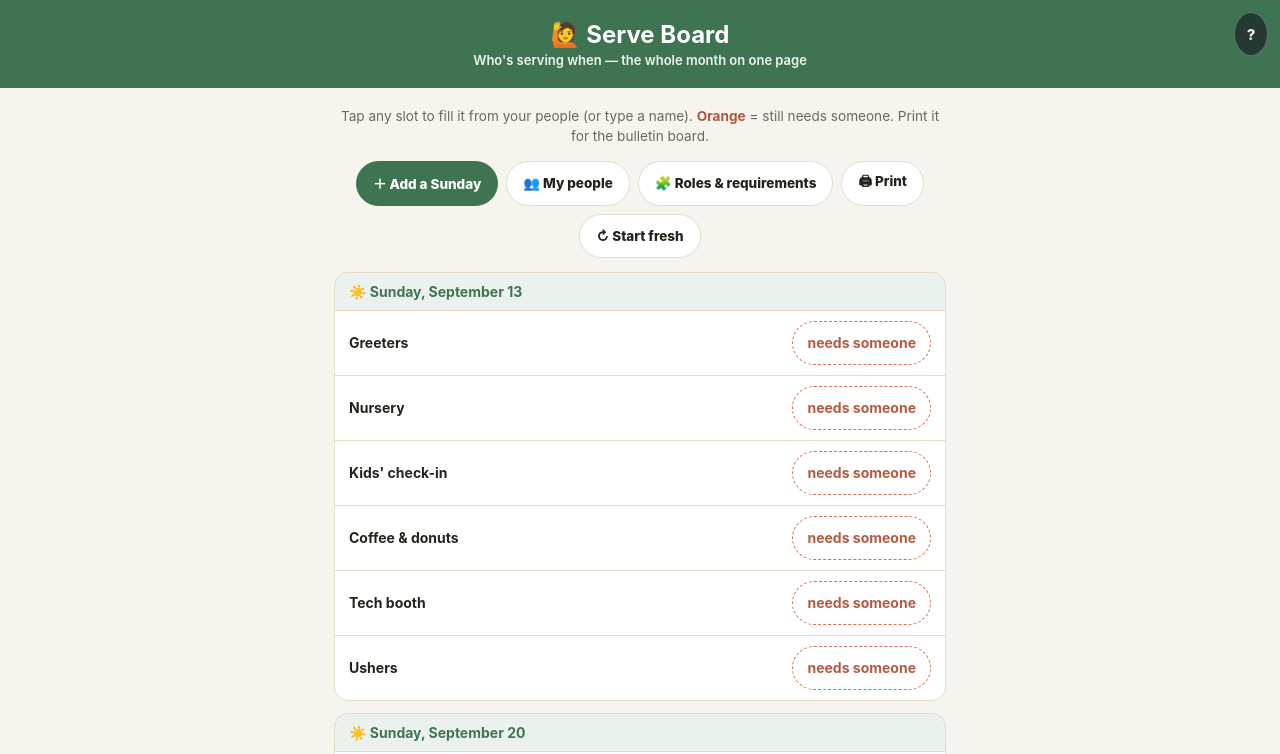
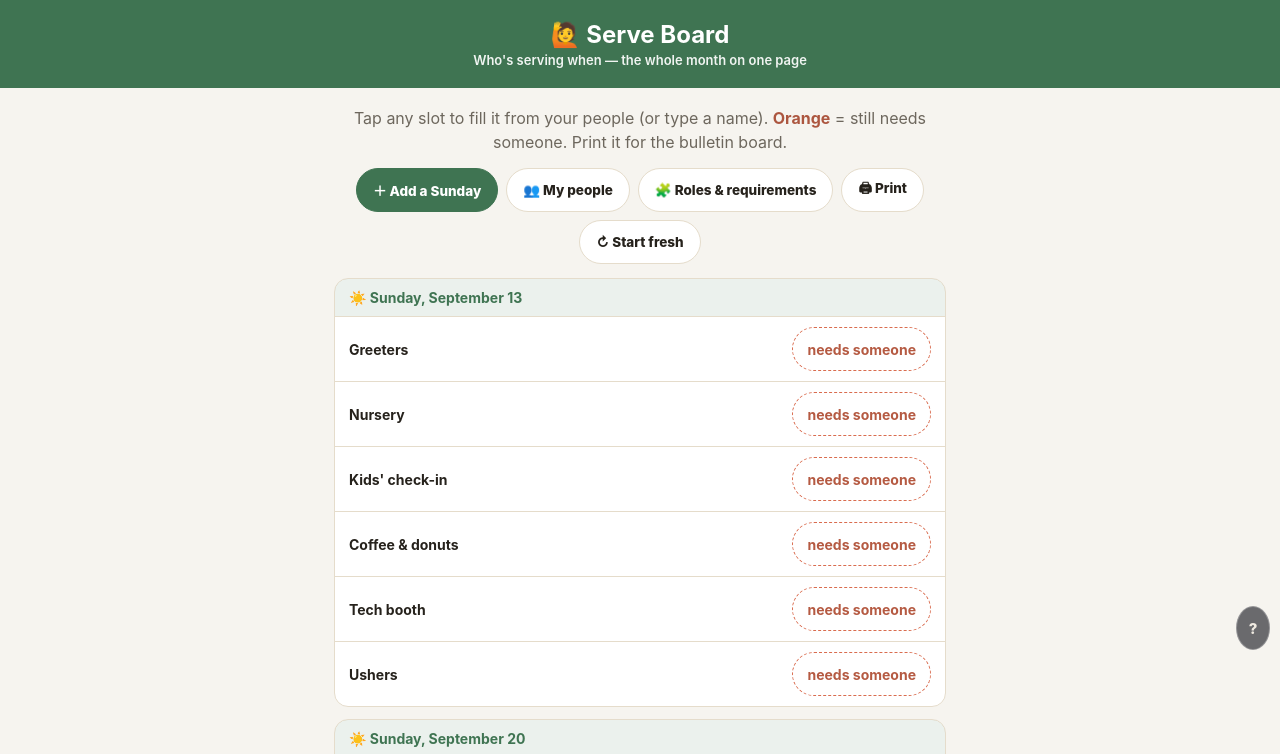
Before and after one commit to JerryWins1/daraja-apps, a plain HTML site: page church-serve/index.html in a window 1280 px wide. Both pictures are taken after a click on the button "Start with my people →". Shown: the top 754 px of the page. Drawn offline with Linux system fonts and the light colour scheme.

Commit message:
update church-serve/index.html

```diff
--- a/church-serve/index.html
+++ b/church-serve/index.html
@@ -486,33 +486,40 @@ render();
 
 <script>if('serviceWorker' in navigator){ navigator.serviceWorker.register('sw.js').catch(function(){}); }</script>
 
-<style id="daraja-readable-v3-css">
-  /* ── nothing smaller than 13px, ever. This is an audience with reading glasses. ── */
-  body, p, li, td, label, span, small, .hint, .small, .sub { font-size: max(13px, 1em); }
-  small, .small, .hint { font-size: max(13.5px, .85em); }
 
-  /* ── a fingertip is about 44px. Links and dropdowns were missed the first time. ── */
-  button, .btn, a.btn, [role="button"], select, input[type="checkbox"], input[type="radio"] { min-height: 44px; }
-  select { min-height: 44px; }
-  nav button, .pills button, .chips button { min-height: 40px; }
 
-  /* ── iOS zooms the page whenever a box is under 16px. Some apps set it inline,
-     which beats a plain rule, so this one has to insist. ── */
+
+
+<style id="daraja-readable-v4-css">
+  /* ── nothing below 13px, and typing boxes never below 16px (iOS zoom) ── */
+  body, p, li, td, label, span, small, .hint, .small { font-size: max(13px, 1em); }
   input, textarea, select { font-size: max(16px, 1em) !important; }
 
-  /* ── the version line is how Jerry checks which copy he has; it was at 3.4:1 ── */
-  footer, .foot, #ver, .ver, .v, .version { opacity: 1; }
+  /* ── a fingertip is 44px. Links styled as buttons were still slipping through. ── */
+  button, .btn, a.btn, [role="button"], select,
+  input[type="checkbox"], input[type="radio"], input[type="submit"], input[type="button"] {
+    min-height: 44px;
+  }
+  button, .btn, a.btn, [role="button"] {
+    padding-top: max(8px, var(--dj-pt, 0px));
+    padding-bottom: max(8px, var(--dj-pb, 0px));
+  }
+  /* small chips and nav items get 40px, which is still a comfortable target */
+  nav button, .pills button, .chips button, .tabs button { min-height: 40px !important; }
+
+  /* ── the floating helper must never share space with a header or a bar ── */
+  #djHelp { top: auto !important; bottom: calc(150px + env(safe-area-inset-bottom)) !important;
+            right: 10px !important; z-index: 55 !important; }
 </style>
-<script id="daraja-readable-v3-js">
-/* ═══ Readability corrector ═══
-   Measured across 26 apps at iPhone size: 25 places where text sat below the readable
-   limit — the version line at 3.4:1 and the "daraja studio" footer at 2.0:1 in nearly
-   every app. Rather than hand-tune 26 palettes, this measures each piece of text against
-   what is actually behind it and lifts it until it passes. Hue is preserved, so nothing
-   changes character; only the ones that fail are touched.  4.5:1 for body text,
-   3:1 for large text — the published readable minimums. */
+<script id="daraja-readable-v4-js">
+/* ═══ Readability corrector v4 ═══
+   v3 had a bug of my own making: it decided which way to move a colour purely from the
+   background's lightness, so white text on a mid-blue button was pushed *whiter* — no help
+   at all. It now tries both directions and takes whichever actually reaches the target with
+   the smaller change. Also labels boxes that have nothing to announce, using the words
+   already sitting next to them. */
 (function(){
-  if(window.__djReadable) return; window.__djReadable = true;
+  if(window.__djReadable4) return; window.__djReadable4 = true;
 
   var rgb = function(c){ return (String(c).match(/[\d.]+/g)||[0,0,0]).slice(0,3).map(Number); };
   var lum = function(c){
@@ -521,69 +528,94 @@ render();
   };
   var ratio = function(a,b){ var l1=lum(a), l2=lum(b); return (Math.max(l1,l2)+0.05)/(Math.min(l1,l2)+0.05); };
 
-  /* what is really behind this text — gradients and images count as their parent's tone */
   function behind(el){
     var n = el;
     while(n && n !== document.documentElement){
-      var cs = getComputedStyle(n);
-      var c = cs.backgroundColor;
+      var cs = getComputedStyle(n), c = cs.backgroundColor;
       if(c && !/rgba?\(0,\s*0,\s*0,\s*0\)|transparent/.test(c)){
-        var a = rgb(c), al = (String(c).match(/[\d.]+/g)||[])[3];
-        if(al === undefined || parseFloat(al) > 0.55) return 'rgb('+a[0]+','+a[1]+','+a[2]+')';
+        var parts = (String(c).match(/[\d.]+/g)||[]);
+        if(parts[3] === undefined || parseFloat(parts[3]) > 0.55)
+          return 'rgb('+parts[0]+','+parts[1]+','+parts[2]+')';
       }
-      if(cs.backgroundImage && cs.backgroundImage !== 'none') return null;  /* can't measure a gradient safely */
+      if(cs.backgroundImage && cs.backgroundImage !== 'none') return null;
       n = n.parentElement;
     }
     return getComputedStyle(document.body).backgroundColor || 'rgb(255,255,255)';
   }
 
+  /* try darker AND lighter; keep whichever reaches the target with the least change */
   function lift(color, bg, need){
-    var c = rgb(color), b = rgb(bg);
-    var goingLighter = lum(bg) < 0.5;
-    for(var step = 1; step <= 24; step++){
-      var f = step / 24;
-      var nc = c.map(function(v){ return goingLighter ? v + (255-v)*f : v * (1-f); });
-      var s = 'rgb('+nc.map(Math.round).join(',')+')';
-      if(ratio(s, bg) >= need) return s;
-    }
-    return goingLighter ? 'rgb(255,255,255)' : 'rgb(0,0,0)';
+    var c = rgb(color);
+    var best = null, bestStep = 99;
+    [true, false].forEach(function(lighter){
+      for(var step = 1; step <= 24; step++){
+        var f = step/24;
+        var nc = c.map(function(v){ return lighter ? v + (255-v)*f : v*(1-f); });
+        var s = 'rgb('+nc.map(Math.round).join(',')+')';
+        if(ratio(s, bg) >= need){
+          if(step < bestStep){ bestStep = step; best = s; }
+          break;
+        }
+      }
+    });
+    return best || (lum(bg) > 0.5 ? 'rgb(0,0,0)' : 'rgb(255,255,255)');
   }
 
-  function pass(){
+  function fixContrast(){
     var fixed = 0;
     var nodes = document.querySelectorAll('p,span,li,td,label,small,h1,h2,h3,h4,div,a,button,strong,b,em,i');
     for(var i = 0; i < nodes.length && i < 900; i++){
       var el = nodes[i];
       if(el.children.length) continue;
-      var txt = (el.textContent||'').trim();
-      if(txt.length < 2) continue;
+      if((el.textContent||'').trim().length < 2) continue;
       var cs = getComputedStyle(el);
-      if(cs.display === 'none' || cs.visibility === 'hidden') continue;
-      var r = el.getBoundingClientRect();
-      if(!r.width || !r.height) continue;
-      var bg = behind(el);
-      if(!bg) continue;
+      if(cs.display==='none' || cs.visibility==='hidden') continue;
+      var r = el.getBoundingClientRect(); if(!r.width || !r.height) continue;
+      var bg = behind(el); if(!bg) continue;
       var size = parseFloat(cs.fontSize), bold = parseInt(cs.fontWeight,10) >= 700;
       var need = (size >= 24 || (size >= 18.66 && bold)) ? 3 : 4.5;
       if(ratio(cs.color, bg) >= need) continue;
-      el.style.color = lift(cs.color, bg, need);
-      /* a faded parent can undo the correction */
+      el.style.setProperty('color', lift(cs.color, bg, need), 'important');
       var op = parseFloat(cs.opacity);
       if(op < 1 && op > 0) el.style.opacity = '1';
       fixed++;
     }
-    window.__djReadableFixed = (window.__djReadableFixed||0) + fixed;
     return fixed;
   }
 
+  /* a box with no label, given the words already beside it */
+  function fixLabels(){
+    var n = 0;
+    document.querySelectorAll('input:not([type=hidden]):not([type=submit]):not([type=button]),textarea,select').forEach(function(el){
+      if(el.getAttribute('aria-label') || el.getAttribute('placeholder') || el.getAttribute('title')) return;
+      if(el.id && document.querySelector('label[for="'+CSS.escape(el.id)+'"]')) return;
+      if(el.closest('label')) return;
+      var txt = '';
+      var prev = el.previousElementSibling;
+      if(prev && /^(LABEL|SPAN|B|STRONG|DIV|P|H[1-6])$/.test(prev.tagName)) txt = (prev.textContent||'').trim();
+      if(!txt && el.parentElement){
+        var p = el.parentElement.cloneNode(true);
+        p.querySelectorAll('input,textarea,select,button').forEach(function(x){ x.remove(); });
+        txt = (p.textContent||'').trim();
+      }
+      if(!txt) txt = el.type === 'date' ? 'Date' : (el.name || 'Type here');
+      el.setAttribute('aria-label', txt.replace(/\s+/g,' ').slice(0, 60));
+      n++;
+    });
+    return n;
+  }
+
+  function pass(){
+    var a = fixContrast(), b = fixLabels();
+    window.__djFixed = { contrast:(window.__djFixed?window.__djFixed.contrast:0)+a,
+                         labels:(window.__djFixed?window.__djFixed.labels:0)+b };
+  }
   function boot(){
     pass();
-    /* apps redraw themselves constantly, so re-check after changes — cheaply */
-    var t = null;
-    new MutationObserver(function(){
-      clearTimeout(t); t = setTimeout(pass, 400);
-    }).observe(document.body, {childList:true, subtree:true});
-    window.addEventListener('resize', function(){ clearTimeout(t); t = setTimeout(pass, 400); });
+    var t=null;
+    new MutationObserver(function(){ clearTimeout(t); t=setTimeout(pass, 350); })
+      .observe(document.body, {childList:true, subtree:true});
+    window.addEventListener('resize', function(){ clearTimeout(t); t=setTimeout(pass, 350); });
   }
   if(document.readyState === 'loading') document.addEventListener('DOMContentLoaded', boot);
   else boot();
```
